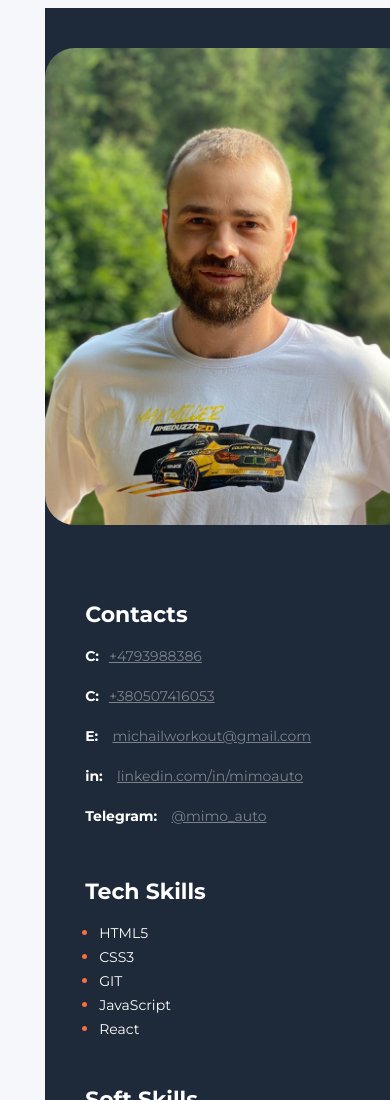
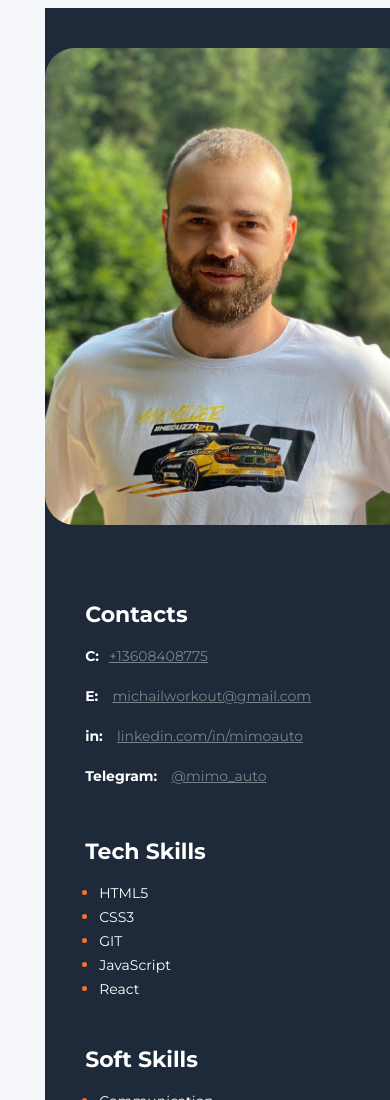
Before and after one commit to mimoauto/My-CV, a plain HTML site: page index.html in a window 390 px wide. Shown: the top 1100 px of the page. Drawn offline with Linux system fonts and the light colour scheme.

Commit message:
Phone number change

```diff
--- a/index.html
+++ b/index.html
@@ -134,14 +134,8 @@
           <div>
             <p>
               <span class="contact-type">C:</span
-              ><a href="tel:+380507416053" class="contact-link"
-                >+4793988386</a
-              >
-            </p>
-            <p>
-              <span class="contact-type">C:</span
-              ><a href="tel:+380507416053" class="contact-link"
-                >+380507416053</a
+              ><a href="tel:+13608408775" class="contact-link"
+                >+13608408775</a
               >
             </p>
             <p>
```
Also changed, not shown: 1 other file.
